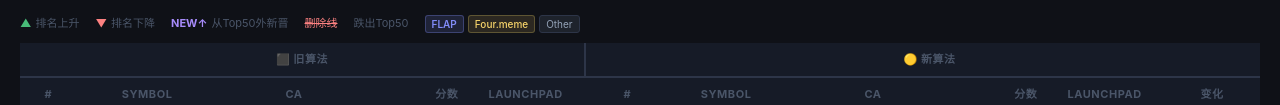
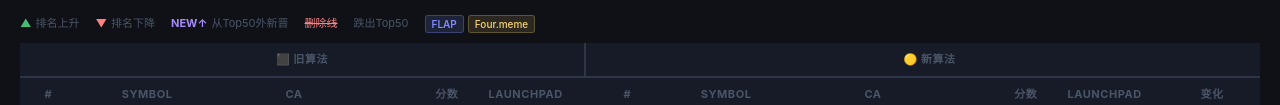
Before and after one commit to essenlee88/wallet-weekly-report, a plain HTML site: page memerank-algo-compare-0512.html in a window 1280 px wide. Shown: the part 215-320 px from the top of the page. Drawn offline with Linux system fonts and the light colour scheme.

Commit message:
remove Other badge from legend

```diff
--- a/memerank-algo-compare-0512.html
+++ b/memerank-algo-compare-0512.html
@@ -163,7 +163,7 @@ td.dropped strong { text-decoration: line-through; color: #fc8181; }
     <span><span class="down">▼</span> 排名下降</span>
     <span><span class="new-entry">NEW↑</span> 从Top50外新晋</span>
     <span style="color:#fc8181;text-decoration:line-through;font-size:11px;">删除线</span><span>跌出Top50</span>
-    <span><span class="badge-flap">FLAP</span> <span class="badge-four">Four.meme</span> <span class="badge-other">Other</span></span>
+    <span><span class="badge-flap">FLAP</span> <span class="badge-four">Four.meme</span></span>
   </div>
 
   <table class="main">
```
